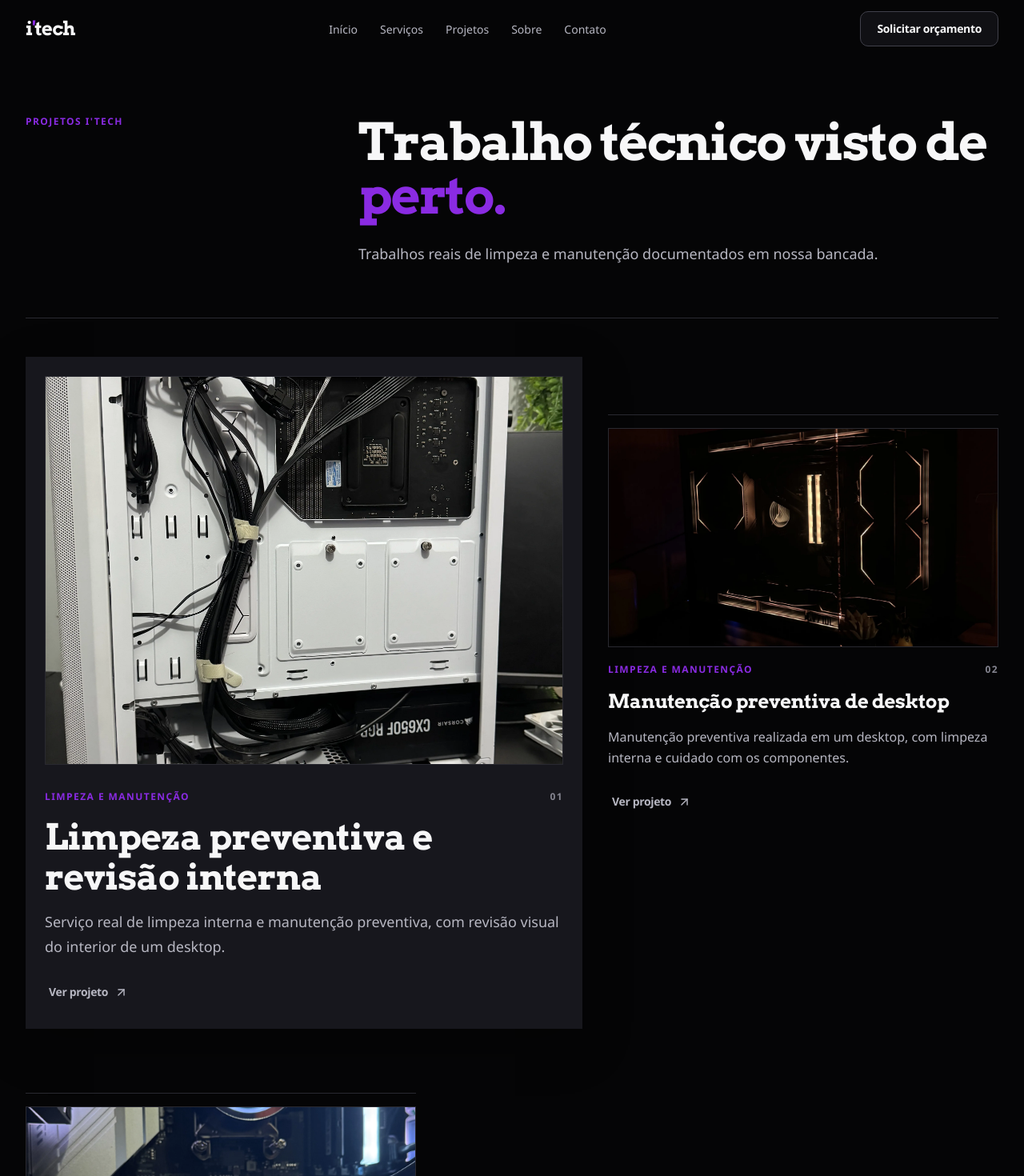
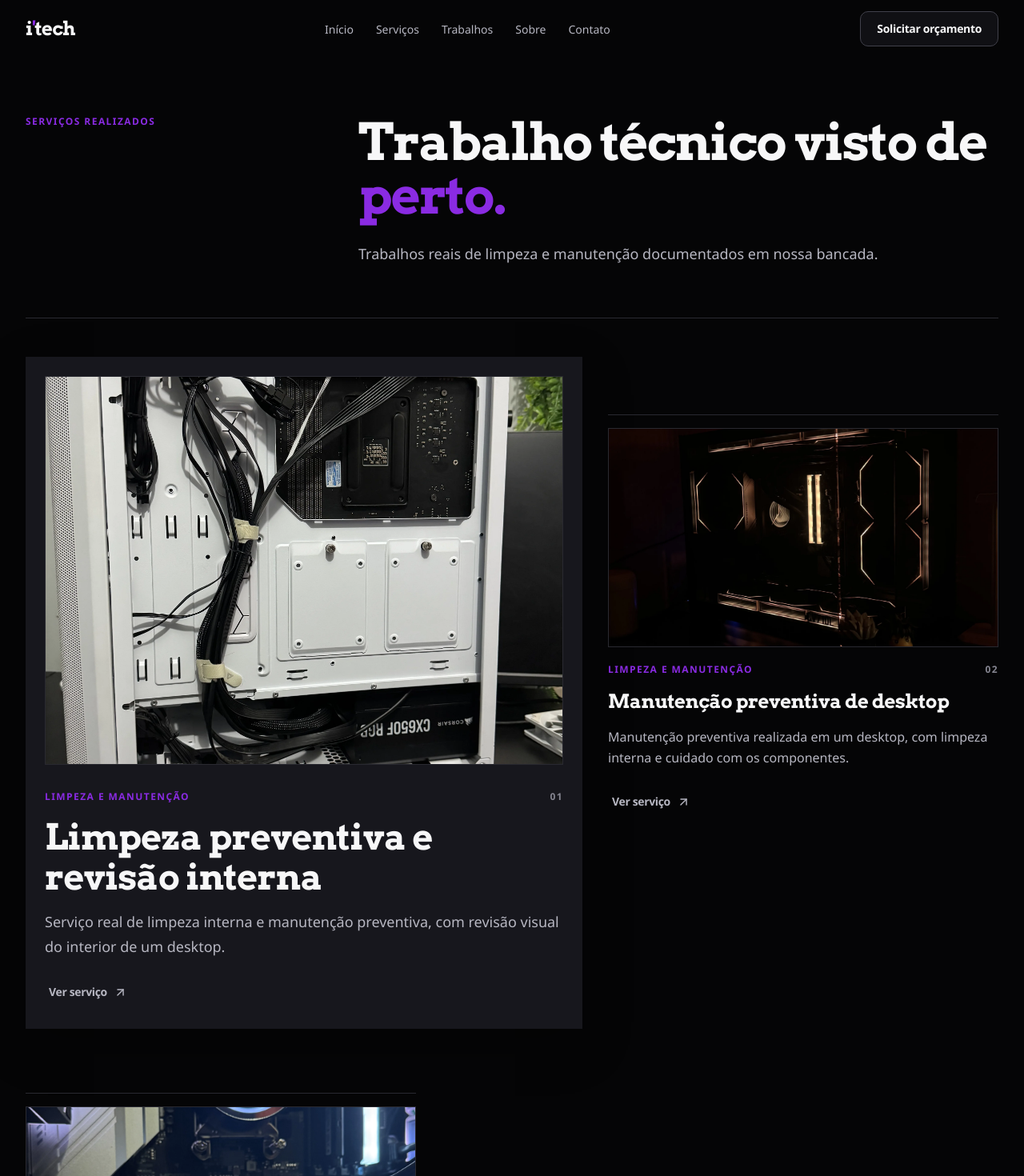
Before and after one commit to Gustavomrib/i-tech, a React (Vite) app: page /projetos in a window 1280 px wide. Shown: the top 1470 px of the page at 80% size. Built offline with nearby package versions, Linux system fonts and the light colour scheme.

Commit message:
copy: refine service showcase terminology

```diff
--- a/src/components/layout/Navbar.tsx
+++ b/src/components/layout/Navbar.tsx
@@ -8,7 +8,7 @@ import { Container } from './Container'
 const navigationItems = [
   { label: 'Início', href: '/#inicio' },
   { label: 'Serviços', href: '/#servicos' },
-  { label: 'Projetos', href: '/projetos' },
+  { label: 'Trabalhos', href: '/projetos' },
   { label: 'Sobre', href: '/#sobre' },
   { label: 'Contato', href: '/#contato' },
 ] as const
--- a/src/components/projects/ProjectCard.tsx
+++ b/src/components/projects/ProjectCard.tsx
@@ -65,13 +65,13 @@ export function ProjectCard({
           {project.shortDescription}
         </p>
         <Button
-          aria-label={`Ver projeto: ${project.title}`}
+          aria-label={`Ver serviço: ${project.title}`}
           className="-ml-4 mt-5"
           size="sm"
           to={`/projetos/${project.slug}`}
           variant="ghost"
         >
-          Ver projeto
+          Ver serviço
           <ArrowUpRight aria-hidden="true" size={17} />
         </Button>
       </div>
--- a/src/components/sections/ProjectsShowcase.tsx
+++ b/src/components/sections/ProjectsShowcase.tsx
@@ -29,7 +29,7 @@ export function ProjectsShowcase() {
           viewport={{ once: true, amount: 0.5 }}
           whileInView={{ opacity: 1, y: 0 }}
         >
-          <p className="type-label text-primary lg:col-span-3">Projetos</p>
+          <p className="type-label text-primary lg:col-span-3">Serviços realizados</p>
           <div className="lg:col-span-8 lg:col-start-5">
             <h2 className="type-h1 text-text-primary" id="projects-title">
               Máquinas que passaram pela nossa <span className="text-primary">bancada.</span>
@@ -53,7 +53,7 @@ export function ProjectsShowcase() {
 
         <div className="mt-12 flex justify-start border-t border-border pt-8 sm:mt-16 sm:justify-end sm:pt-10">
           <Button className="w-full sm:w-auto" to="/projetos" variant="secondary">
-            Ver todos os projetos
+            Ver todos os serviços realizados
             <ArrowUpRight aria-hidden="true" size={18} />
           </Button>
         </div>
--- a/src/pages/ProjectCasePage.tsx
+++ b/src/pages/ProjectCasePage.tsx
@@ -37,16 +37,16 @@ function ProjectNotFound() {
       <main id="conteudo-principal">
         <Section className="min-h-screen bg-background pt-32 sm:pt-36">
           <Container className="max-w-content-narrow">
-            <p className="type-label text-primary">Projeto não encontrado</p>
+            <p className="type-label text-primary">Serviço não encontrado</p>
             <h1 className="type-h1 mt-4 text-text-primary">
-              Este endereço não corresponde a um projeto.
+              Este endereço não corresponde a um serviço realizado.
             </h1>
             <p className="type-body mt-6 max-w-2xl text-text-secondary">
-              Confira os projetos disponíveis na página de projetos.
+              Confira os serviços realizados disponíveis na listagem.
             </p>
             <Button className="mt-8" to="/projetos" variant="secondary">
               <ArrowLeft aria-hidden="true" size={18} />
-              Voltar aos projetos
+              Voltar aos serviços realizados
             </Button>
           </Container>
         </Section>
@@ -60,18 +60,18 @@ function ProjectNavigation({ project }: { project: Project }) {
 
   return (
     <nav
-      aria-label="Navegação entre projetos"
+      aria-label="Navegação entre serviços realizados"
       className="mt-12 grid gap-4 border-t border-border pt-8 sm:mt-16 sm:grid-cols-2 sm:pt-10"
     >
       {previous ? (
         <Link
-          aria-label={`Projeto anterior: ${previous.title}`}
+          aria-label={`Serviço anterior: ${previous.title}`}
           className="group min-w-0 border-l border-border-highlight p-5 transition-ui hover:border-primary hover:bg-surface focus-visible:outline-focus"
           to={`/projetos/${previous.slug}`}
         >
           <span className="type-label flex items-center gap-2 text-text-muted">
             <ArrowLeft aria-hidden="true" size={15} />
-            Projeto anterior
+            Serviço anterior
           </span>
           <span className="mt-3 block font-display text-lg font-bold leading-snug text-text-primary transition-ui motion-safe:group-hover:translate-x-1">
             {previous.title}
@@ -81,12 +81,12 @@ function ProjectNavigation({ project }: { project: Project }) {
 
       {next ? (
         <Link
-          aria-label={`Próximo projeto: ${next.title}`}
+          aria-label={`Próximo serviço: ${next.title}`}
           className="group min-w-0 border-r border-border-highlight p-5 text-right transition-ui hover:border-primary hover:bg-surface focus-visible:outline-focus sm:col-start-2"
           to={`/projetos/${next.slug}`}
         >
           <span className="type-label flex items-center justify-end gap-2 text-text-muted">
-            Próximo projeto
+            Próximo serviço
             <ArrowRight aria-hidden="true" size={15} />
           </span>
           <span className="mt-3 block font-display text-lg font-bold leading-snug text-text-primary transition-ui motion-safe:group-hover:-translate-x-1">
@@ -121,7 +121,7 @@ export function ProjectCasePage() {
             <Container className="layout-container-wide">
               <Button className="-ml-4" size="sm" to="/projetos" variant="ghost">
                 <ArrowLeft aria-hidden="true" size={17} />
-                Todos os projetos
+                Todos os serviços realizados
               </Button>
 
               <motion.div
@@ -297,7 +297,7 @@ export function ProjectCasePage() {
                   </p>
                   <div className="lg:col-span-8 lg:col-start-5">
                     <h2 className="type-h2 text-text-primary" id="project-gallery-title">
-                      Galeria do projeto
+                      Galeria do serviço
                     </h2>
                   </div>
                 </div>
--- a/src/pages/ProjectsPage.tsx
+++ b/src/pages/ProjectsPage.tsx
@@ -26,7 +26,7 @@ export function ProjectsPage() {
           <Container>
             <header className="grid gap-6 border-b border-border pb-12 lg:grid-cols-12 lg:gap-8 lg:pb-16">
               <div className="lg:col-span-3">
-                <p className="type-label text-primary">Projetos i&apos;tech</p>
+                <p className="type-label text-primary">Serviços realizados</p>
               </div>
               <div className="lg:col-span-8 lg:col-start-5">
                 <h1 className="type-h1 text-text-primary">
@@ -52,7 +52,7 @@ export function ProjectsPage() {
 
             <div className="mt-16 flex flex-col items-start justify-between gap-6 border-t border-border pt-8 sm:flex-row sm:items-center sm:pt-10">
               <div>
-                <h2 className="type-h3 text-text-primary">Tem um projeto em mente?</h2>
+                <h2 className="type-h3 text-text-primary">Tem um serviço em mente?</h2>
                 <p className="mt-2 text-text-secondary">
                   Conte o que você precisa para o seu computador.
                 </p>
```
